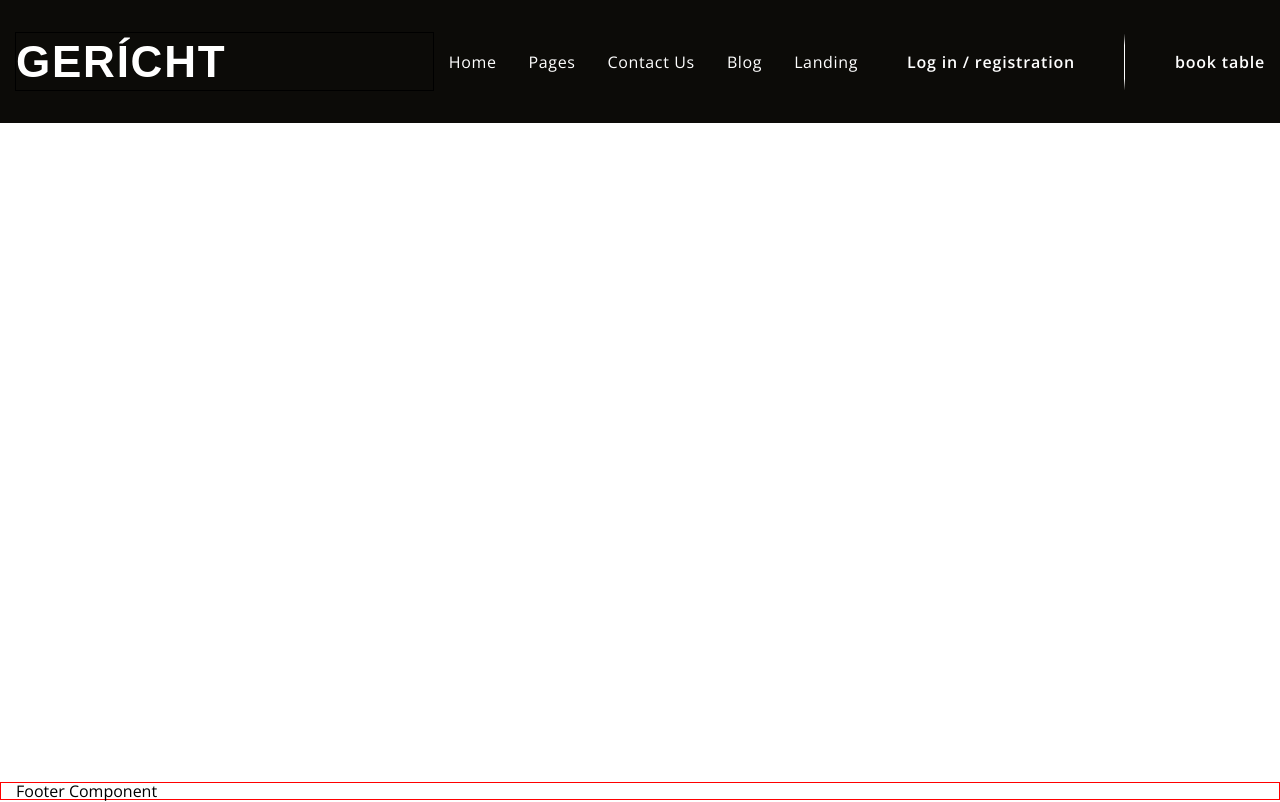
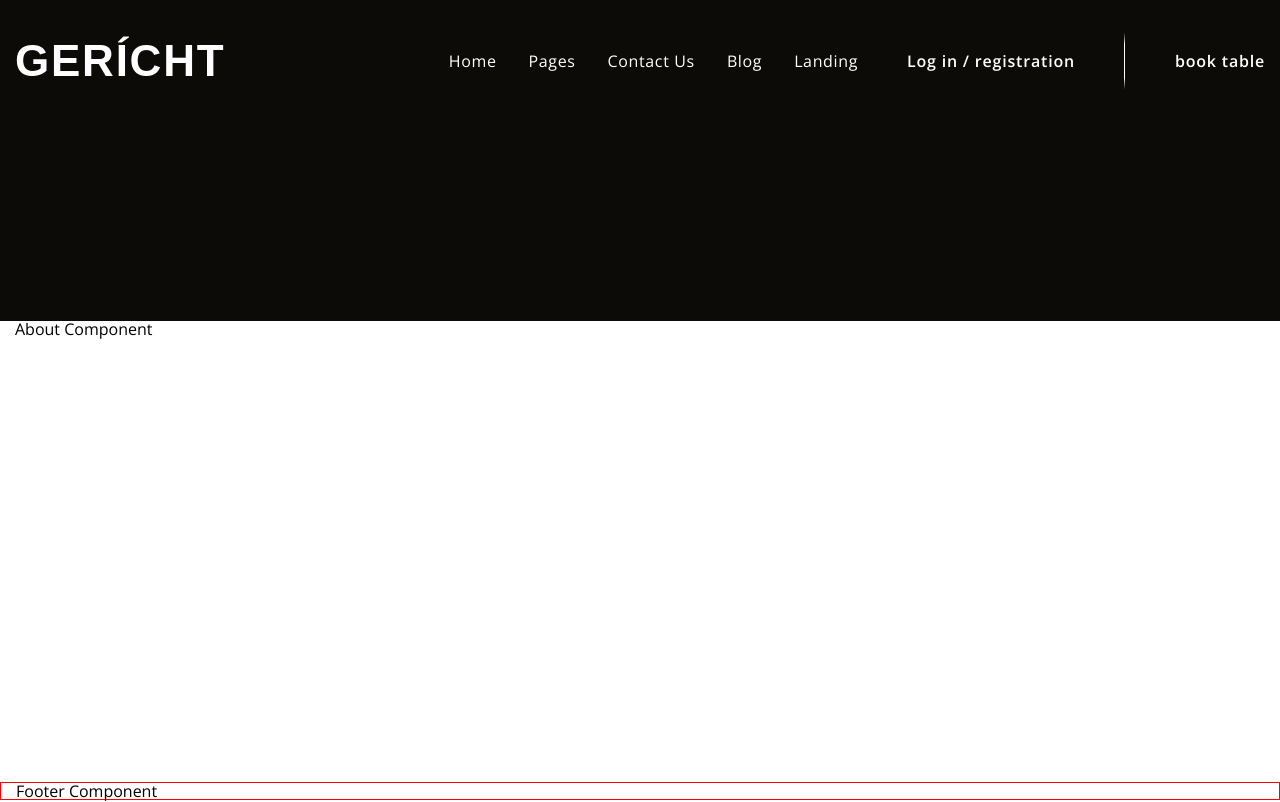
Before and after one commit to artemlira/React-Gericht_multipage, a React (Create React App) app: page / in a window 1280 px wide. Built offline with nearby package versions, Linux system fonts and the light colour scheme; a web font is replaced by a local one.

Commit message:
Добавил анимацию на открытие меню бургера

```diff
--- a/package.json
+++ b/package.json
@@ -6,6 +6,7 @@
     "@testing-library/jest-dom": "^5.16.5",
     "@testing-library/react": "^13.4.0",
     "@testing-library/user-event": "^13.5.0",
+    "framer-motion": "^8.1.8",
     "generate-react-cli": "^8.1.2",
     "react": "^18.2.0",
     "react-dom": "^18.2.0",
--- a/src/App.js
+++ b/src/App.js
@@ -1,11 +1,13 @@
 import { Route, Routes } from "react-router-dom";
 import Layout from './components/Layout';
+import Home from './pages/Home';
 
 
 function App() {
   return (
     <Routes>
       <Route path='/' element={<Layout />}>
+        <Route index element={<Home />} />
 
       </Route>
     </Routes>
--- a/src/components/Header/Header.js
+++ b/src/components/Header/Header.js
@@ -1,19 +1,51 @@
-import React, { useState } from 'react';
+import { motion } from 'framer-motion';
+import React, { useState, forwardRef } from 'react';
 import styles from './Header.module.scss';
 
 
+const animation = {
+  hidden: {
+    x: "100%",
+    scale: 0.3,
+  },
+  visible: {
+    x: 0,
+    scale: 1,
+    transition: { duration: 1 }
+  },
+  exit: {
+    x: "100%",
+  }
+}
+
 export default function Header() {
   const [openMenu, setOpenMenu] = useState(false);
-
   return (
     <header className={styles.header}>
       <div className="container">
-        <div className={styles.container}>
+          <motion.div
+            initial='hidden'
+            animate="visible"
+            exit="exit"
+            className={styles.container}>
             <div className={styles.logo}>
               <a href="/">Gerícht</a>
             </div>
-          <div className={!openMenu ? `${styles.navWrapper}` : `${styles.active} ${styles.navWrapper}`}>
-            <nav className={!openMenu ? `${styles.nav}` : `${styles.active} ${styles.nav}`}>
+
+            {!openMenu ? <Menu /> : <MMenu activ={true} variants={animation} />}
+
+            <div className={styles.burgerMenu} onClick={() => setOpenMenu(!openMenu)}>
+              <span className={!openMenu ? `${styles.menuTablet}` : `${styles.menuTablet} ${styles.active}`}></span>
+            </div>
+          </motion.div>
+      </div>
+    </header >
+  );
+}
+
+const Menu = forwardRef(({ activ }, ref) => (
+  <div className={!activ ? `${styles.navWrapper}` : `${styles.navWrapper} ${styles.active}`} ref={ref}>
+    <nav className={!activ ? `${styles.nav}` : `${styles.active} ${styles.nav}`}>
       <ul className={styles.navList}>
         <li className={styles.navItem}><a href="" className={styles.navLink}>Home</a></li>
         <li className={styles.navItem}><a href="" className={styles.navLink}>Pages</a></li>
@@ -22,7 +54,7 @@ export default function Header() {
         <li className={styles.navItem}><a href="" className={styles.navLink}>Landing</a></li>
       </ul>
     </nav>
-            <div className={!openMenu ? `${styles.registration}` : `${styles.active} ${styles.registration}`}>
+    <div className={!activ ? `${styles.registration}` : `${styles.active} ${styles.registration}`}>
       <div className={styles.logIn}>
         <a href="">Log in / registration</a>
       </div>
@@ -31,11 +63,6 @@ export default function Header() {
       </div>
     </div>
   </div>
-          <div className={styles.burgerMenu} onClick={() => setOpenMenu(!openMenu)}>
-            <span className={!openMenu ? `${styles.menuTablet}` : `${styles.menuTablet} ${styles.active}`}></span>
-          </div>
-        </div>
-      </div>
-    </header>
-  );
-}
+));
+
+const MMenu = motion(Menu);
--- a/src/components/Header/Header.module.scss
+++ b/src/components/Header/Header.module.scss
@@ -17,8 +17,8 @@
   align-items: center;
 }
 
+
 .logo {
-  border: 1px solid;
   flex: 1 1 33%;
 
   a {
@@ -115,6 +115,10 @@
 .registration {
   display: flex;
   column-gap: f.rem(100);
+
+  @include m.laptop {
+    column-gap: f.rem(50);
+  }
 }
 
 .registration.active {
@@ -147,6 +151,10 @@
     right: -50px;
     top: 50%;
     transform: translateY(-50%);
+
+    @include m.laptop {
+      right: -25px;
+    }
   }
 
   @include m.tablet {
--- /dev/null
+++ b/src/components/Page_Home/About/About.js
@@ -0,0 +1,15 @@
+import React from 'react';
+import styles from './About.module.scss';
+
+
+export default function About() {
+  return (
+    <section className={styles.about}>
+      <div className="container">
+        <div className={styles.container}>
+          About Component
+        </div>
+      </div>
+    </section>
+  );
+}
--- /dev/null
+++ b/src/components/Page_Home/About/About.module.scss
@@ -0,0 +1,7 @@
+@use '../../../styles/variables.scss' as v;
+@use '../../../styles/mixins.scss' as m;
+@use '../../../styles/functions.scss' as f;
+
+.about {}
+
+.container {}
--- /dev/null
+++ b/src/components/Page_Home/Hero/Hero.js
@@ -0,0 +1,16 @@
+import React from 'react';
+import styles from './Hero.module.scss';
+
+
+export default function Hero() {
+  return (
+    <section className={styles.hero}>
+      <div className="container">
+        <div className={styles.container}>
+          <div className="contant"></div>
+          <div className="slider"></div>
+        </div>
+      </div>
+    </section>
+  );
+}
--- /dev/null
+++ b/src/components/Page_Home/Hero/Hero.module.scss
@@ -0,0 +1,10 @@
+@use '../../../styles/variables' as v;
+@use '../../../styles/mixins.scss' as m;
+@use '../../../styles/functions.scss' as f;
+
+.hero {
+  padding-block: f.rem(48) f.rem(152);
+  background: #0C0B08;
+}
+
+.container {}
--- /dev/null
+++ b/src/pages/Home.js
@@ -0,0 +1,13 @@
+import React from 'react'
+import Hero from './../components/Page_Home/Hero/Hero';
+import About from './../components/Page_Home/About/About';
+
+export default function Home() {
+  return (
+    <article>
+      <Hero />
+      <About />
+
+    </article>
+  )
+}
```
Also changed, not shown: 1 other file (tests, documents, lock files or other folders). Lines whose indentation alone changed are shown as unchanged.
